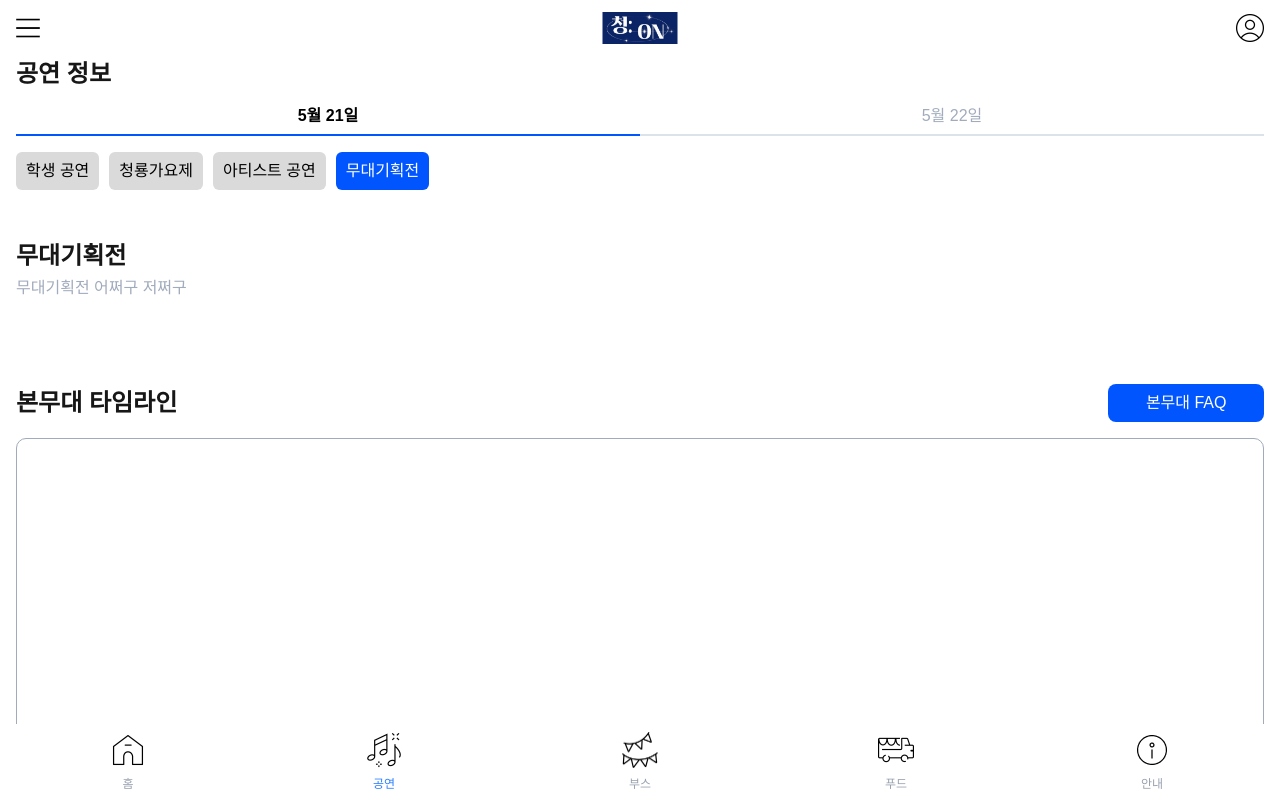
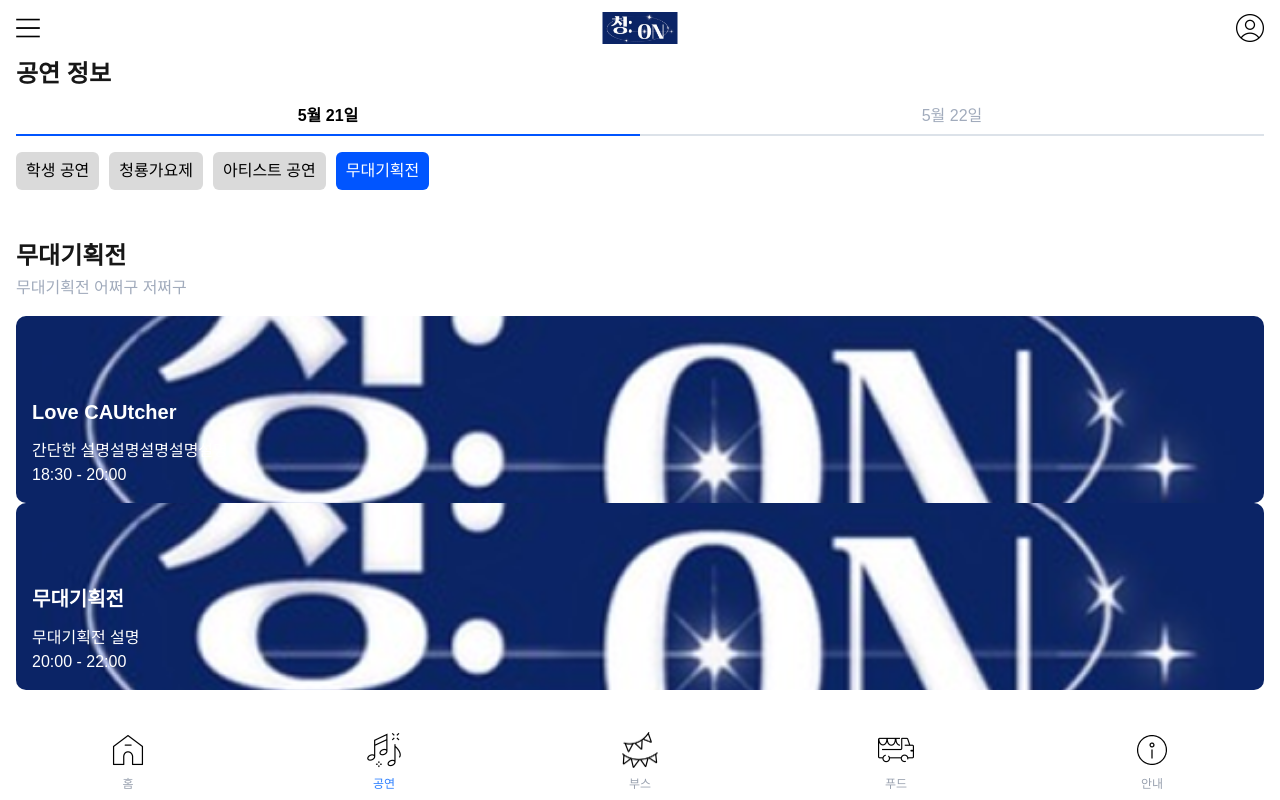
Before and after one commit to LUCAUS-Likelion14th/FrontEnd, a Next.js app: page /stage in a window 1280 px wide. Both pictures are taken after a click on the button "무대기획전". Shown: the top 800 px of the page. Built offline with nearby package versions, Linux system fonts and the light colour scheme.

Commit message:
feat: 무대기획전 전용 UI 구현

```diff
--- a/app/stage/page.tsx
+++ b/app/stage/page.tsx
@@ -1,10 +1,12 @@
 "use client";
 
-import ArtistButton from "@/components/stage/ArtistButton";
 import Category from "@/components/stage/Category";
+import StageEventSection from "@/components/stage/StageEventSection";
+import ArtistSection from "@/components/stage/ArtistSection";
 import StageTimeline from "@/components/stage/StageTimeline";
 import { STAGE_DATA } from "@/data/stageData";
 import { useEffect, useState } from "react";
+import { STAGE_EVENT_DATA } from "@/data/stageEventData";
 
 type CategoryType = "학생 공연" | "청룡가요제" | "아티스트 공연" | "무대기획전";
 
@@ -96,7 +98,7 @@ export default function StagePage() {
         />
       </section>
 
-      {/* 아티스트 버튼 */}
+      {/* 아티스트 버튼 or 무대기획전 */}
       <section className="mb-17">
         <div className="flex flex-col gap-0.5 mb-4">
           <h2 className="text-[24px] font-semibold">{currentCategory.title}</h2>
@@ -104,16 +106,16 @@ export default function StagePage() {
             {currentCategory.description}
           </p>
         </div>
-        <div className="flex gap-4 overflow-x whitespace-nowrap">
-          {filteredData.map((item) => (
-            <ArtistButton
-              key={item.id}
-              id={item.id}
-              image={item.artistLogo}
-              artist={item.artist}
-            />
-          ))}
-        </div>
+
+        {selected === "무대기획전" ? (
+          <div>
+            {STAGE_EVENT_DATA.map((item) => (
+              <StageEventSection key={item.id} {...item} />
+            ))}
+          </div>
+        ) : (
+          <ArtistSection data={filteredData} />
+        )}
       </section>
 
       {/* 타임라인 */}
--- /dev/null
+++ b/components/stage/ArtistSection.tsx
@@ -0,0 +1,24 @@
+import ArtistButton from "./ArtistButton";
+
+type ArtistSectionProps = {
+  data: {
+    id: number;
+    artistLogo: string;
+    artist: string;
+  }[];
+};
+
+export default function ArtistSection({ data }: ArtistSectionProps) {
+  return (
+    <div className="flex gap-4 overflow-x whitespace-nowrap">
+      {data.map((item) => (
+        <ArtistButton
+          key={item.id}
+          id={item.id}
+          image={item.artistLogo}
+          artist={item.artist}
+        />
+      ))}
+    </div>
+  );
+}
--- /dev/null
+++ b/components/stage/StageEventSection.tsx
@@ -0,0 +1,32 @@
+import Image from "next/image";
+
+type StageEventProps = {
+  id: number;
+  image: string;
+  title: string;
+  intro: string;
+  start: string;
+  end: string;
+};
+
+export default function StageEventSection({
+  image,
+  title,
+  intro,
+  start,
+  end,
+}: StageEventProps) {
+  return (
+    <div className="relative w-full h-46.75 rounded-[10px] overflow-hidden">
+      <Image src={image} alt={`${title} 사진`} fill className="object-cover" />
+
+      <div className="absolute bottom-4 left-4 text-white">
+        <h3 className="text-[20px] font-semibold mb-3">{title}</h3>
+        <p className="text-[16px]">{intro}</p>
+        <time className="text-[16px]">
+          {start} - {end}
+        </time>
+      </div>
+    </div>
+  );
+}
--- /dev/null
+++ b/data/stageEventData.ts
@@ -0,0 +1,18 @@
+export const STAGE_EVENT_DATA = [
+  {
+    id: 1,
+    image: "/logo.png",
+    title: "Love CAUtcher",
+    intro: "간단한 설명설명설명설명설명",
+    start: "18:30",
+    end: "20:00",
+  },
+  {
+    id: 2,
+    image: "/logo.png",
+    title: "무대기획전",
+    intro: "무대기획전 설명",
+    start: "20:00",
+    end: "22:00",
+  },
+];
```
